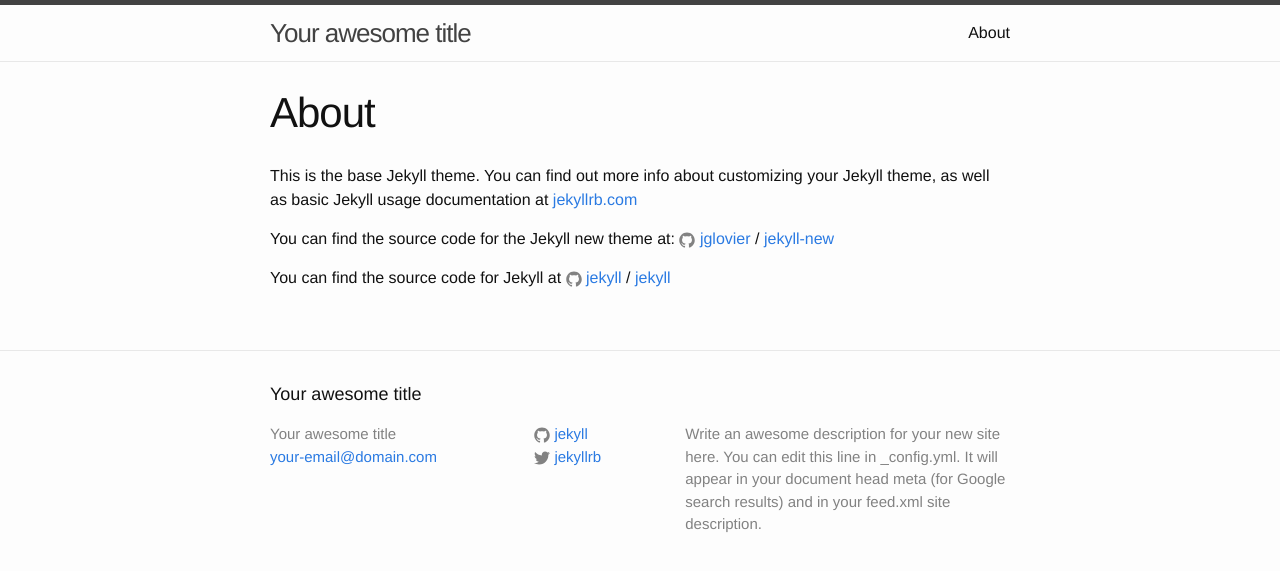
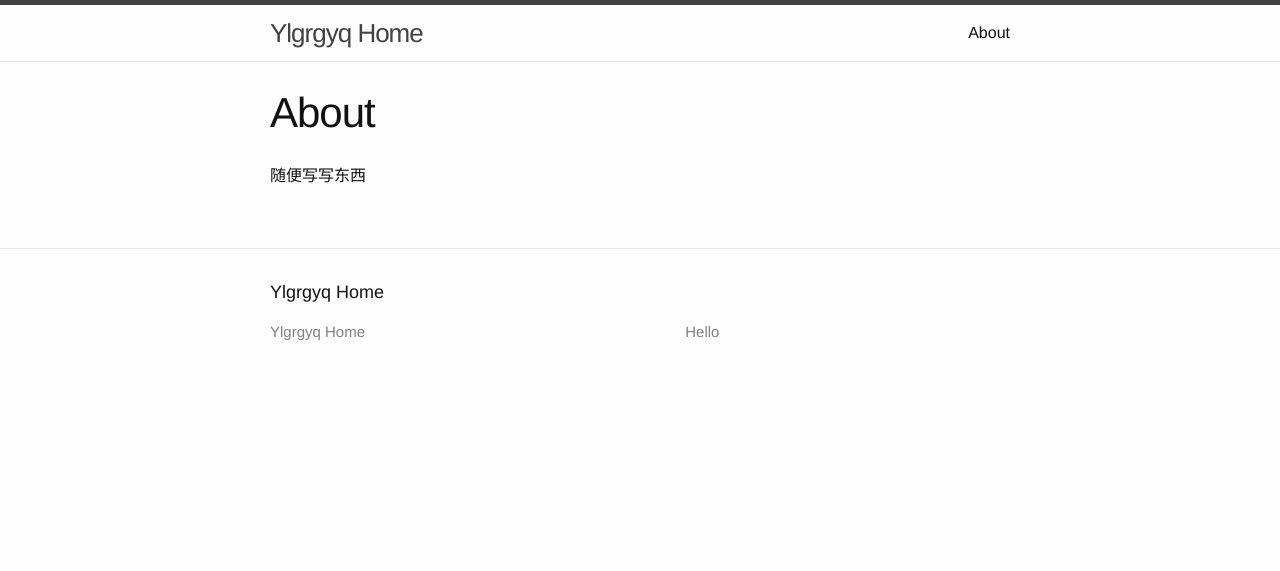
Before and after one commit to ylgrgyq/ylgrgyq.github.io, a Jekyll site: the page built from about.md, in a window 1280 px wide. Shown: the top 571 px of the page. Built offline with Jekyll 4.4.1, drawn with Linux system fonts in a browser that asks for light colours.

Commit message:
(feat) change config

```diff
--- a/_config.yml
+++ b/_config.yml
@@ -6,16 +6,11 @@
 # 'jekyll serve'. If you change this file, please restart the server process.
 
 # Site settings
-title: Your awesome title
-email: your-email@domain.com
+title: Ylgrgyq Home
 description: > # this means to ignore newlines until "baseurl:"
-  Write an awesome description for your new site here. You can edit this
-  line in _config.yml. It will appear in your document head meta (for
-  Google search results) and in your feed.xml site description.
+    Hello
 baseurl: "" # the subpath of your site, e.g. /blog
-url: "http://yourdomain.com" # the base hostname & protocol for your site
-twitter_username: jekyllrb
-github_username:  jekyll
+url: "https://ylgrgyq.github.io" # the base hostname & protocol for your site
 
 # Build settings
 markdown: kramdown
--- a/about.md
+++ b/about.md
@@ -4,12 +4,4 @@
 permalink: /about/
 ---
 
-This is the base Jekyll theme. You can find out more info about customizing your Jekyll theme, as well as basic Jekyll usage documentation at [jekyllrb.com](http://jekyllrb.com/)
-
-You can find the source code for the Jekyll new theme at:
-{% include icon-github.html username="jglovier" %} /
-[jekyll-new](https://github.com/jglovier/jekyll-new)
-
-You can find the source code for Jekyll at
-{% include icon-github.html username="jekyll" %} /
-[jekyll](https://github.com/jekyll/jekyll)
+随便写写东西
```
